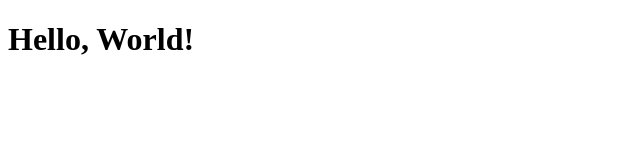
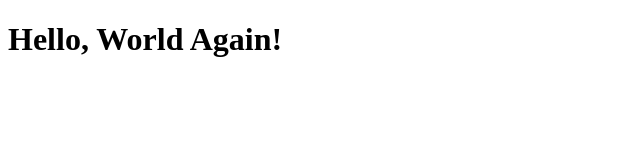
Before and after one commit to EABigEasy/my-web-app, a plain HTML site: page src/index.html in a window 1280 px wide. Shown: the whole page, without its empty margins (0-640 px from the left). Drawn offline with Linux system fonts and the light colour scheme.

Commit message:
Update index.html

```diff
--- a/src/index.html
+++ b/src/index.html
@@ -6,6 +6,6 @@
     <title>My Web App</title>
 </head>
 <body>
-    <h1>Hello, World!</h1>
+    <h1>Hello, World Again!</h1>
 </body>
 </html>
```
